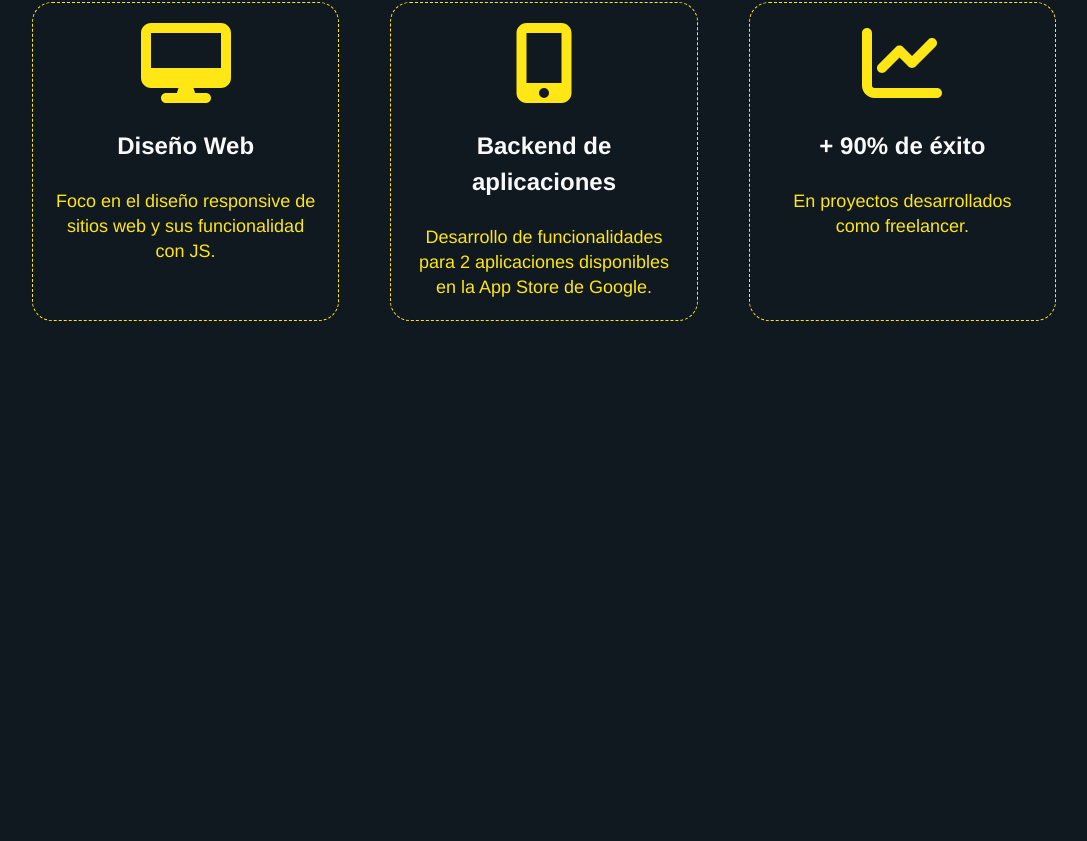
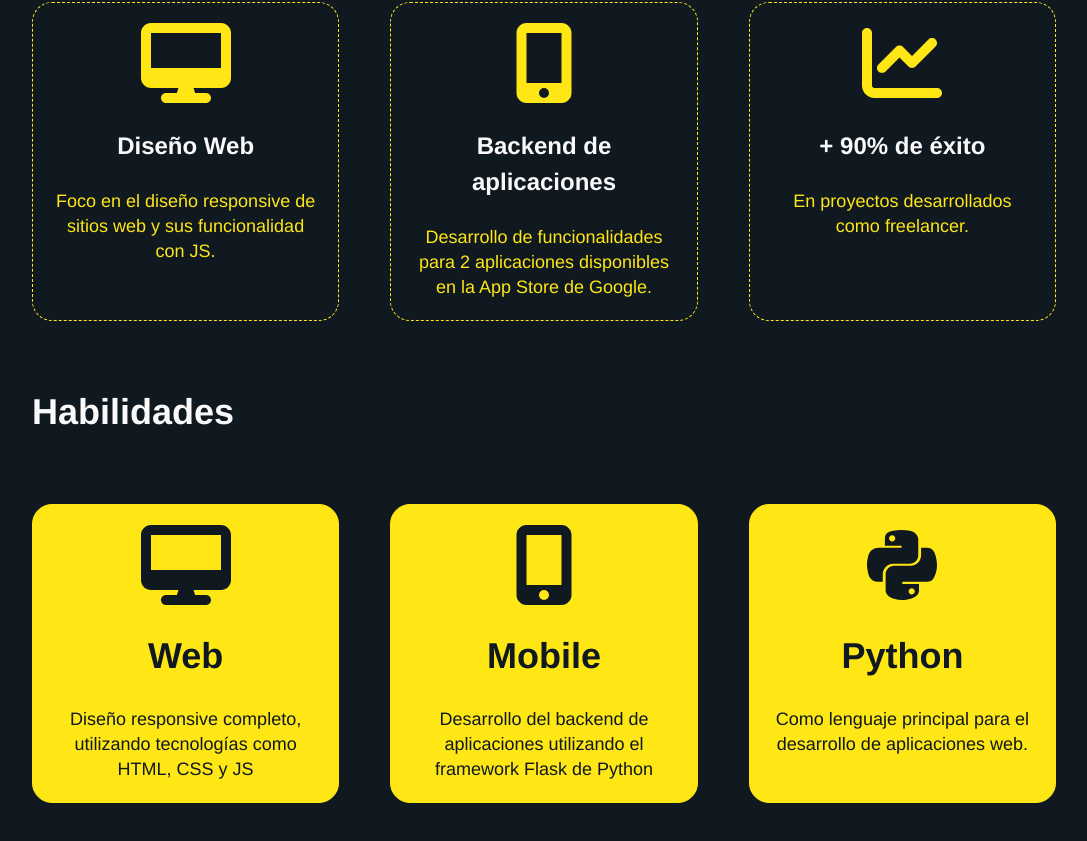
Before and after one commit to AdrianParodi/html-portfolio-react, a React (Vite) app: page / in a window 1280 px wide. Shown: the part 1197-2038 px from the top of the page, without its empty margins (96-1183 px from the left). Before the commit the page ends 1558 px from the top, so only its background shows below. Built offline with nearby package versions, Linux system fonts and the light colour scheme.

Commit message:
Seccion habilidades con sus tarjetas terminadas

```diff
--- a/src/Component/CardHabilidad/CardHabilidad.jsx
+++ b/src/Component/CardHabilidad/CardHabilidad.jsx
@@ -1,15 +1,18 @@
 // import './CardHabilidad.css'
 import { FontAwesomeIcon } from '@fortawesome/react-fontawesome'
+import {colors} from '../../themes/themes.js'
+
+import {Flex, Text} from '@chakra-ui/react'
 
 
 const CardHabilidad = ({titulo, icono, descripcion})=>{
 
 return(
-    <div className='tarjeta-habilidades'>
-        <FontAwesomeIcon  className='icono-habilidad' icon={icono}/>
-        <h1>{titulo}</h1>
-        <p>{descripcion}</p>
-    </div>
+    <Flex className='tarjeta-habilidades' flexDirection='column' borderStyle='solid' borderColor={colors.color3} borderWidth='1px' borderRadius='20px' bg={colors.color3} color={colors.color1} alignItems='center' textAlign='center' p='20px' my='40px' width='30%'>
+        <FontAwesomeIcon  className='icono-habilidad' icon={icono} size='5x'/>
+        <Text as='h1' color={colors.color1}>{titulo}</Text>
+        <Text as='p' color={colors.color1} lineHeight='25px'>{descripcion} </Text>
+    </Flex>
     )
 }
 
--- a/src/Component/Habilidades/Habilidades.jsx
+++ b/src/Component/Habilidades/Habilidades.jsx
@@ -1,5 +1,7 @@
 // import './Habilidades.css'
 import CardHabilidad from '../CardHabilidad/CardHabilidad.jsx'
+
+import {Text, Flex} from '@chakra-ui/react'
 
 // Iconos seccion Habilidades
 import {faPython} from '@fortawesome/free-brands-svg-icons';
@@ -18,16 +20,16 @@ const Habilidades=()=>{
 
     return(
 
-      <section id="habilidades">
-        <h1>Habilidades</h1>
+      <Flex as='section' id="habilidades" flexDirection='column' >
+        <Text as='h1'>Habilidades</Text>
         {/* <!-- Subseccion con los cuadros amarillos e íconos --> */}
-        <section className="contenedor-habilidades" >
+        <Flex className="contenedor-habilidades" justifyContent='space-between'>
           {tarjetasHabilidades.map(tarjetaHabilidad => <CardHabilidad key={tarjetaHabilidad.key} titulo={tarjetaHabilidad.titulo} icono={tarjetaHabilidad.icono} descripcion={tarjetaHabilidad.descripcion}/>
         )
         }
 
-      </section>
-    </section>
+      </Flex>
+    </Flex>
     )
 }
 
--- a/src/main.jsx
+++ b/src/main.jsx
@@ -14,7 +14,7 @@ import SobreMi from './Component/SobreMi/SobreMi.jsx'
 
 // import Footer from './Component/Footer/Footer.jsx'
 
-// import Habilidades from './Component/Habilidades/Habilidades.jsx'
+import Habilidades from './Component/Habilidades/Habilidades.jsx'
 // import Proyectos from './Component/Proyectos/Proyectos.jsx'
 // import Servicios from './Component/Servicios/Servicios.jsx'
 // import Testimonios from './Component/Testimonios/Testimonios.jsx'
@@ -26,8 +26,8 @@ ReactDOM.createRoot(document.getElementById('root')).render(
         <Header/>
         <Hero/>
         <SobreMi/>
-        {/*<Habilidades/>
-        <Proyectos/>
+        <Habilidades/>
+        {/*<Proyectos/>
         <Servicios/>
         <Testimonios/>
         <Contacto/>
```
